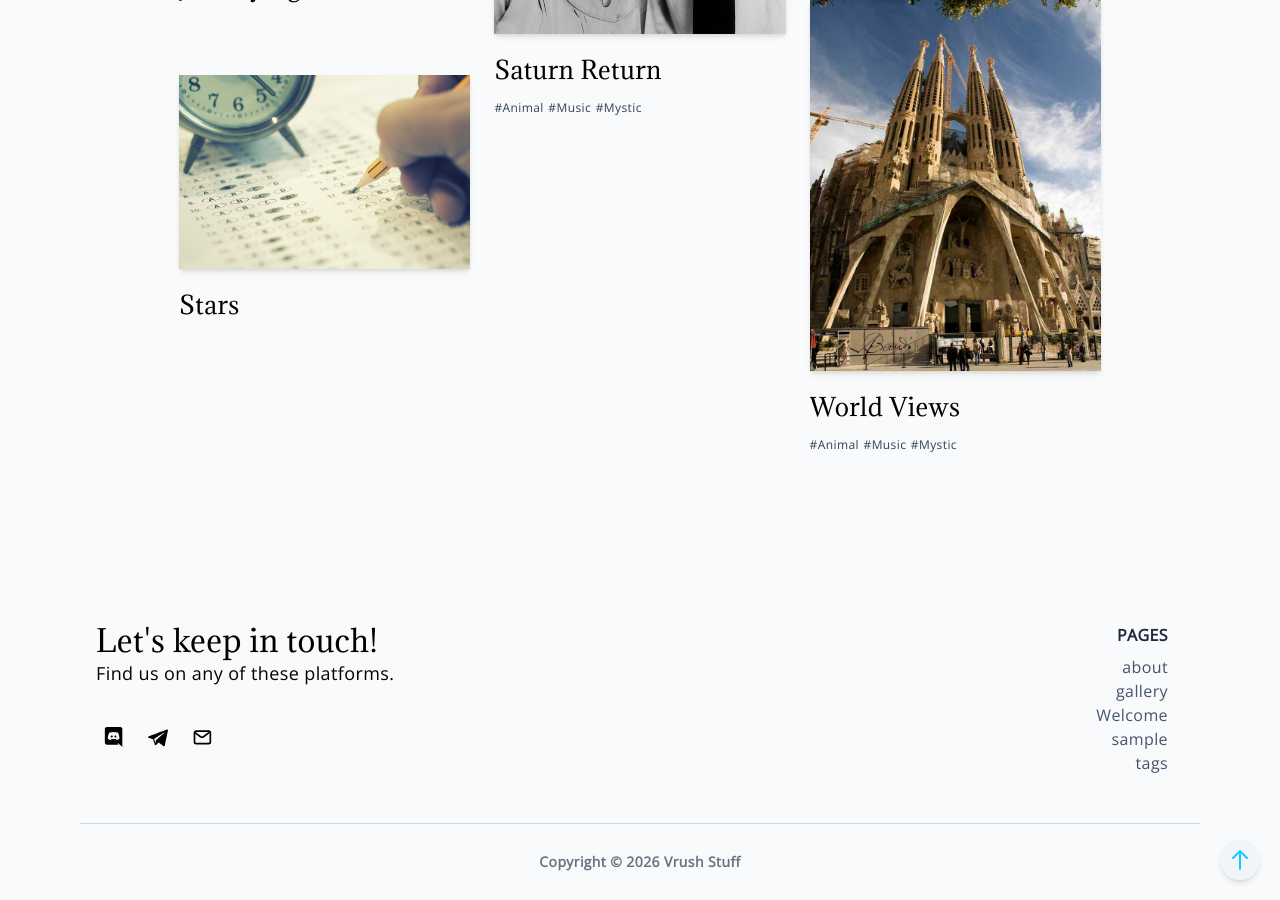
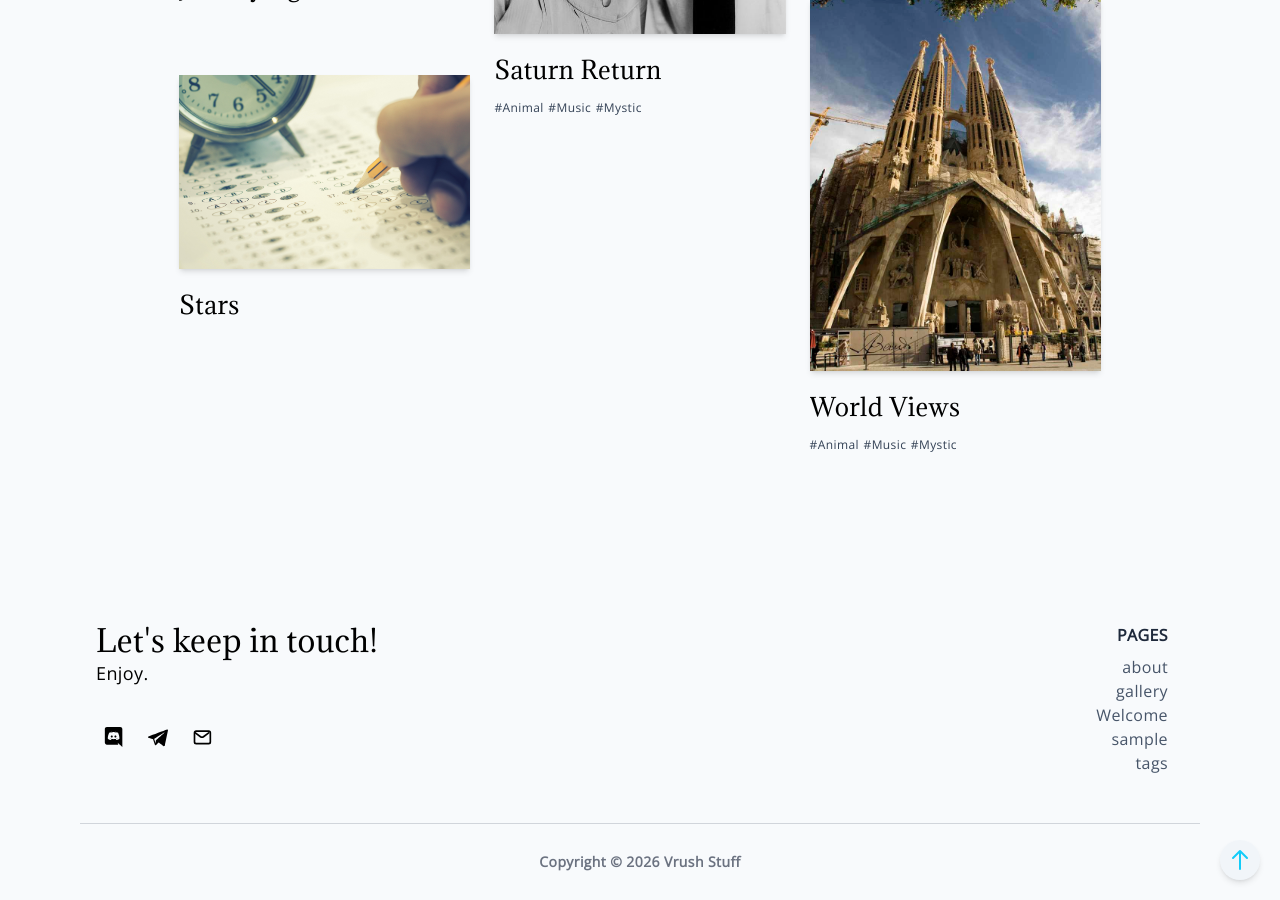
Before and after one commit to turning20w-hub/VrushStuff, a Jekyll site: the page built from index.md, in a window 1280 px wide and 900 px high, scrolled down 675 px. Built offline with Jekyll 4.4.1, drawn with Linux system fonts in a browser that asks for light colours; our own code applies the rules of GitHub Pages for plain Markdown files.

Commit message:
Update footer.html

```diff
--- a/_includes/footer.html
+++ b/_includes/footer.html
@@ -7,7 +7,7 @@
         <h4 class="text-3xl fonat-semibold">{{ site.data[site.lang].footer.title | default: "Let's keep in touch!" |
           localize}}</h4>
         <span class="text-lg dark:text-slate-300 my-4">
-          {{ site.data[site.lang].footer.description | default: "Find us on any of these platforms." }}
+          {{ site.data[site.lang].footer.description | default: "Enjoy." }}
         </span>
         {% include social.html %}
       </div>
```
